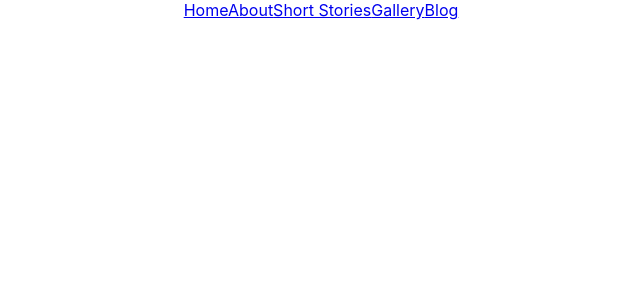
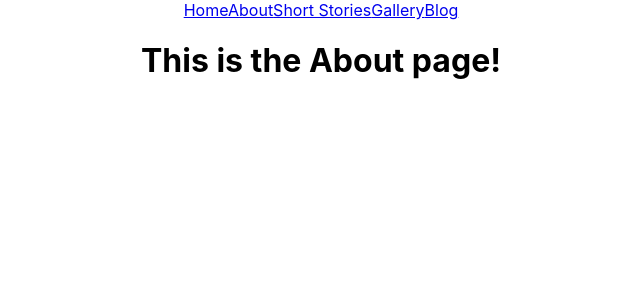
Before and after one commit to lyndsiWilliams/kk-portfolio, a React (Create React App) app in the folder client/: page /about in a window 1280 px wide. Shown: the top 300 px of the page, without its empty margins (319-959 px from the left). Built offline with nearby package versions, Linux system fonts and the light colour scheme.

Commit message:
About component migrated

```diff
--- a/client/src/App.tsx
+++ b/client/src/App.tsx
@@ -3,7 +3,7 @@ import { BrowserRouter as Router, Switch, Route } from 'react-router-dom';
 // Components
 import NavBar from './components/NavBar';
 import Home from './components/Home';
-// import About from './components/About';
+import About from './components/About';
 // import ShortStories from './components/ShortStories';
 // import Gallery from './components/Gallery';
 // import Blog from './components/Blog';
@@ -18,10 +18,10 @@ function App() {
         <NavBar />
         <Switch>
           <Route exact path="/" component={Home} />
-          {/* <Route path="/about" component={About} />
-          <Route path="/short-stories" component={ShortStories} />
-          <Route path="/gallery" component={Gallery} />
-          <Route path="/blog" component={Blog} /> */}
+          <Route path="/about" component={About} />
+          {/* <Route path="/short-stories" component={ShortStories} /> */}
+          {/* <Route path="/gallery" component={Gallery} /> */}
+          {/* <Route path="/blog" component={Blog} /> */}
         </Switch>
       </Router>
     </div>
--- /dev/null
+++ b/client/src/components/About.tsx
@@ -0,0 +1,9 @@
+const About = () => {
+  return (
+    <div className="about">
+      <h1>This is the About page!</h1>
+    </div>
+  );
+};
+
+export default About;
```
